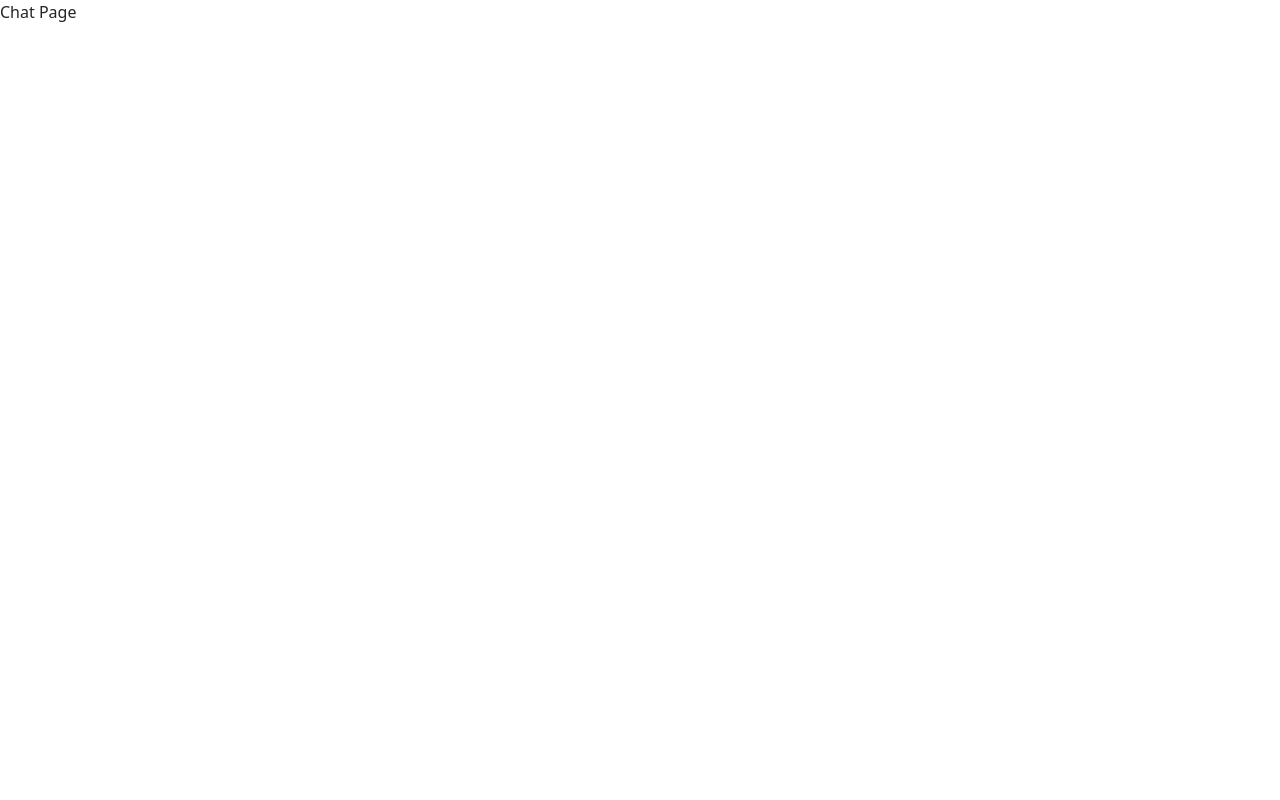
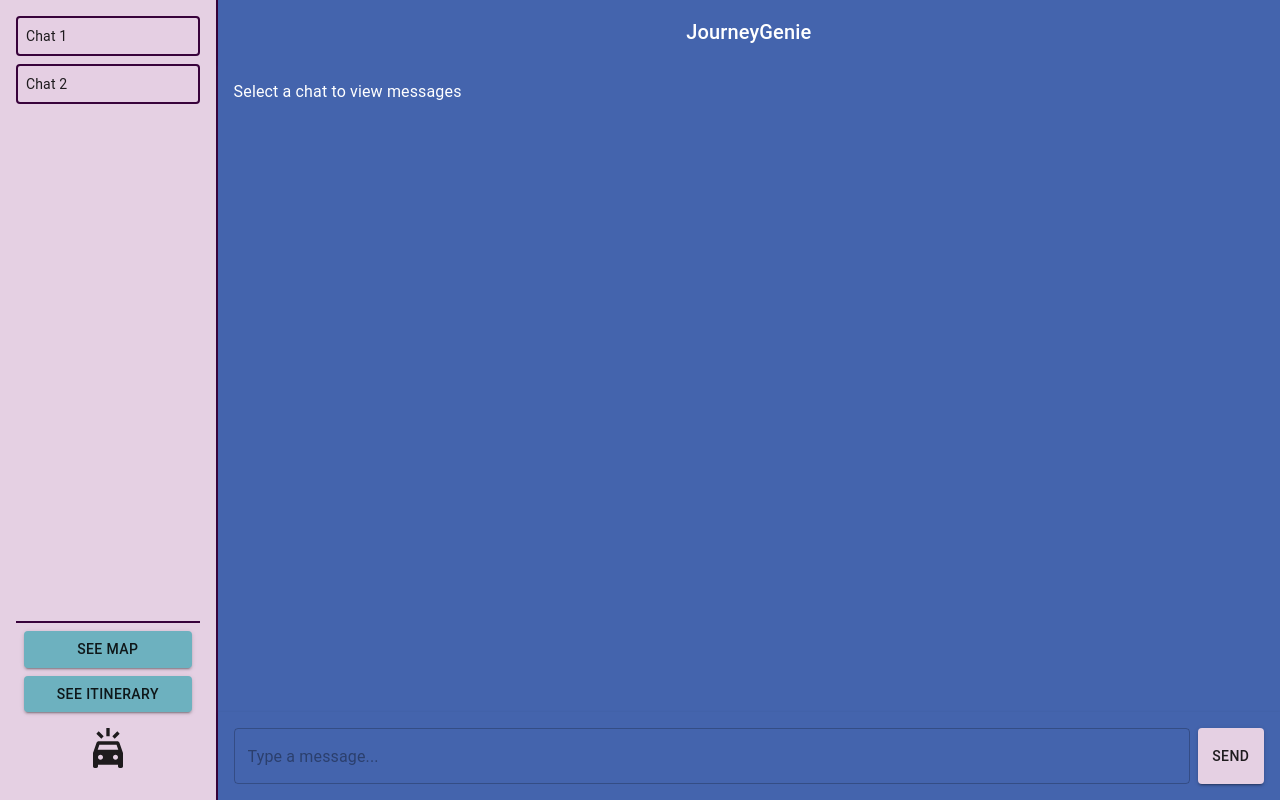
Before and after one commit to elischiffler/RoadtripsAreFun, a React (Vite) app in the folder frontend/: page /chat in a window 1280 px wide. Built offline with nearby package versions, Linux system fonts and the light colour scheme.

Commit message:
Created chat page

```diff
--- a/frontend/src/pages/ChatPage.jsx
+++ b/frontend/src/pages/ChatPage.jsx
@@ -1,7 +1,270 @@
-import React from "react";
+import React, { useState, useRef } from "react";
+import {
+  Box,
+  CssBaseline,
+  TextField,
+  Button,
+  Typography,
+  ThemeProvider,
+} from "@mui/material";
+import { Link } from "react-router-dom";
+import customTheme from "../components/Theme";
+import LogoButton from "../components/LogoButton";
 
 const ChatPage = () => {
-  return <p>Chat Page</p>;
+  const [selectedChat, setSelectedChat] = useState(null);
+  const chatEndRef = useRef(null); // Ref to scroll to the end of the chat
+
+  const chats = [
+    {
+      id: 1,
+      title: "Chat 1",
+      messages: [
+        "Hello! How can I help you?",
+        "I'm looking for information on local attractions.",
+        "Sure, I can help with that. What kind of attractions are you interested in?",
+        "I love historical sites and museums.",
+        "Great! There are several historical sites and museums in the area. Let me provide you with some recommendations.",
+        "The local history museum is very informative.",
+        "You might also enjoy the old town district, which has several well-preserved buildings.",
+        "Thanks for the tips! Can you suggest any good restaurants nearby?",
+        "Absolutely! There are a few restaurants in the area that serve excellent local cuisine.",
+        "I appreciate your help!",
+      ],
+    },
+    {
+      id: 2,
+      title: "Chat 2",
+      messages: [
+        "Hi! I need some information.",
+        "Of course! What do you need help with?",
+        "I'm planning a road trip and need some tips on the best routes.",
+        "I can definitely assist with that. Are you looking for scenic routes or the fastest routes?",
+        "Scenic routes would be great. I want to enjoy the journey.",
+        "Got it! I'll provide you with some scenic routes that will make your trip enjoyable.",
+        "Have you considered the coastal drive? It offers stunning views of the ocean.",
+        "That sounds amazing! Are there any specific stops I should make?",
+        "Definitely. There are several beautiful beaches and lookout points along the way.",
+        "Awesome, I'll add those to my itinerary. Thanks for the help!",
+      ],
+    },
+  ];
+
+  const handleChatClick = (chat) => {
+    setSelectedChat(chat);
+  };
+
+  // Scroll to bottom when new messages are added
+  React.useEffect(() => {
+    if (chatEndRef.current) {
+      chatEndRef.current.scrollIntoView({ behavior: "smooth" });
+    }
+  }, [selectedChat]);
+
+  return (
+    <ThemeProvider theme={customTheme}>
+      <CssBaseline />
+      <Box
+        sx={{
+          display: "flex",
+          height: "100vh",
+          overflow: "hidden",
+          boxSizing: "border-box",
+        }}
+      >
+        {/* Left Sidebar */}
+        <Box
+          sx={{
+            width: "17%",
+            bgcolor: "pink.main",
+            display: "flex",
+            flexDirection: "column",
+            padding: 2,
+            boxShadow: 1,
+            borderRight: `2px solid ${customTheme.palette.purple.main}`,
+            boxSizing: "border-box",
+          }}
+        >
+          {/* Chat Logs */}
+          <Box
+            sx={{
+              flex: 1,
+              overflowY: "auto",
+              mb: 2,
+              display: "flex",
+              flexDirection: "column",
+            }}
+          >
+            {chats.map((chat) => (
+              <Box
+                key={chat.id}
+                sx={{
+                  padding: 1,
+                  borderRadius: 1,
+                  cursor: "pointer",
+                  mb: 1,
+                  border: `2px solid ${customTheme.palette.purple.main}`,
+                  bgcolor:
+                    selectedChat?.id === chat.id
+                      ? "purple.main"
+                      : "rgba(229, 208, 227, 0.5)",
+                  "&:hover": {
+                    backgroundColor: "purple.main",
+                    color: "white",
+                  },
+                  color:
+                    selectedChat?.id === chat.id ? "white" : "text.primary",
+                }}
+                onClick={() => handleChatClick(chat)}
+              >
+                <Typography variant="body2">{chat.title}</Typography>
+              </Box>
+            ))}
+          </Box>
+
+          {/* Sidebar Bottom */}
+          <Box
+            sx={{
+              display: "flex",
+              flexDirection: "column",
+              alignItems: "center",
+              boxSizing: "border-box",
+              width: "100%",
+              padding: 1,
+              bgcolor: "pink.main",
+              borderTop: `2px solid ${customTheme.palette.purple.main}`,
+              position: "sticky",
+              bottom: 0,
+            }}
+          >
+            <Link to="/map" style={{ textDecoration: "none", width: "100%" }}>
+              <Button
+                variant="contained"
+                color="secondary"
+                sx={{ mb: 1, width: "100%" }}
+              >
+                See Map
+              </Button>
+            </Link>
+            <Link
+              to="/itinerary"
+              style={{ textDecoration: "none", width: "100%" }}
+            >
+              <Button
+                variant="contained"
+                color="secondary"
+                sx={{ mb: 1, width: "100%" }}
+              >
+                See Itinerary
+              </Button>
+            </Link>
+            <LogoButton />
+          </Box>
+        </Box>
+
+        {/* Main Content */}
+        <Box
+          sx={{
+            flex: 1,
+            display: "flex",
+            flexDirection: "column",
+            boxSizing: "border-box",
+          }}
+        >
+          {/* Header */}
+          <Box
+            sx={{
+              width: "100%",
+              bgcolor: "primary.main",
+              padding: 2,
+              display: "flex",
+              alignItems: "center",
+              justifyContent: "center",
+              boxShadow: 1,
+            }}
+          >
+            <Typography variant="h6" color="white">
+              JourneyGenie
+            </Typography>
+          </Box>
+
+          {/* Chat Container */}
+          <Box
+            sx={{
+              flex: 1,
+              overflowY: "auto",
+              padding: 2,
+              bgcolor: "primary.main",
+              display: "flex",
+              flexDirection: "column",
+              gap: 2, // Add space between messages
+              boxSizing: "border-box",
+            }}
+          >
+            {selectedChat ? (
+              <Box
+                sx={{
+                  display: "flex",
+                  flexDirection: "column",
+                  gap: 2,
+                  maxHeight: "calc(100vh - 150px)", // Adjust to fit screen
+                  overflowY: "auto",
+                  boxSizing: "border-box",
+                }}
+              >
+                {selectedChat.messages.map((message, index) => (
+                  <Box
+                    key={index}
+                    sx={{
+                      alignSelf: index % 2 === 0 ? "flex-start" : "flex-end",
+                      bgcolor: "pink.main",
+                      padding: 2,
+                      borderRadius: 2,
+                      maxWidth: "75%",
+                      boxSizing: "border-box",
+                    }}
+                  >
+                    <Typography variant="body1">{message}</Typography>
+                  </Box>
+                ))}
+                <div ref={chatEndRef} />{" "}
+                {/* Empty div to help scroll to bottom */}
+              </Box>
+            ) : (
+              <Typography variant="body1" color="white">
+                Select a chat to view messages
+              </Typography>
+            )}
+          </Box>
+
+          {/* Input Area */}
+          <Box
+            sx={{
+              width: "83%",
+              display: "flex",
+              padding: 2,
+              boxShadow: 1,
+              position: "fixed",
+              bottom: 0,
+              bgcolor: "primary.main",
+              boxSizing: "border-box",
+              right: 0,
+            }}
+          >
+            <TextField
+              variant="outlined"
+              placeholder="Type a message..."
+              fullWidth
+              sx={{ marginRight: 1 }}
+            />
+            <Button variant="contained" color="pink">
+              Send
+            </Button>
+          </Box>
+        </Box>
+      </Box>
+    </ThemeProvider>
+  );
 };
 
 export default ChatPage;
--- a/frontend/src/pages/HomePage.jsx
+++ b/frontend/src/pages/HomePage.jsx
@@ -76,8 +76,14 @@ export default function HomePage() {
           <Typography variant="h5" component="h2" sx={{ mb: 3 }}>
             Plan a trip in minutes!
           </Typography>
-          <Button variant="contained" color="secondary">
-            Get Started
+          <Button
+            variant="contained"
+            color="secondary"
+            component={Link}
+            to="/chat"
+            sx={{ marginRight: 2 }}
+          >
+            Get Started!
           </Button>
         </Box>
 
```
